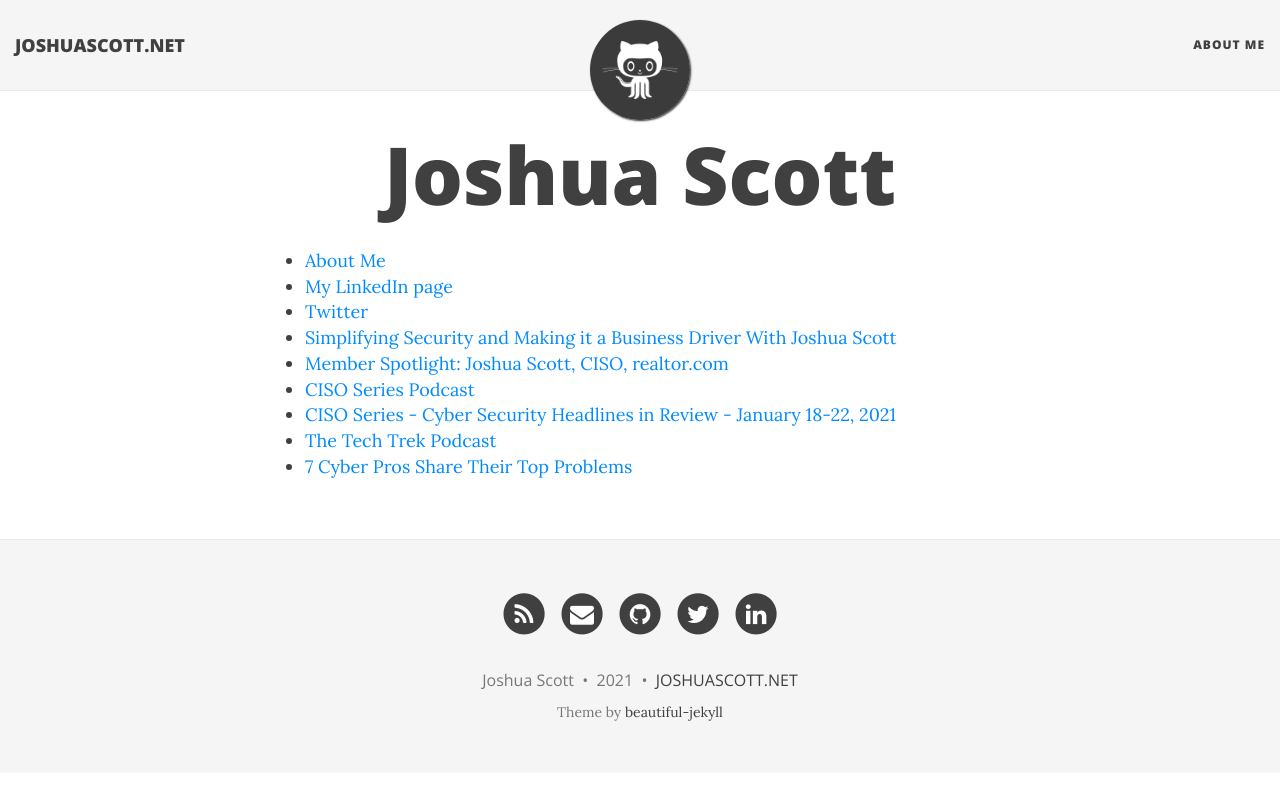
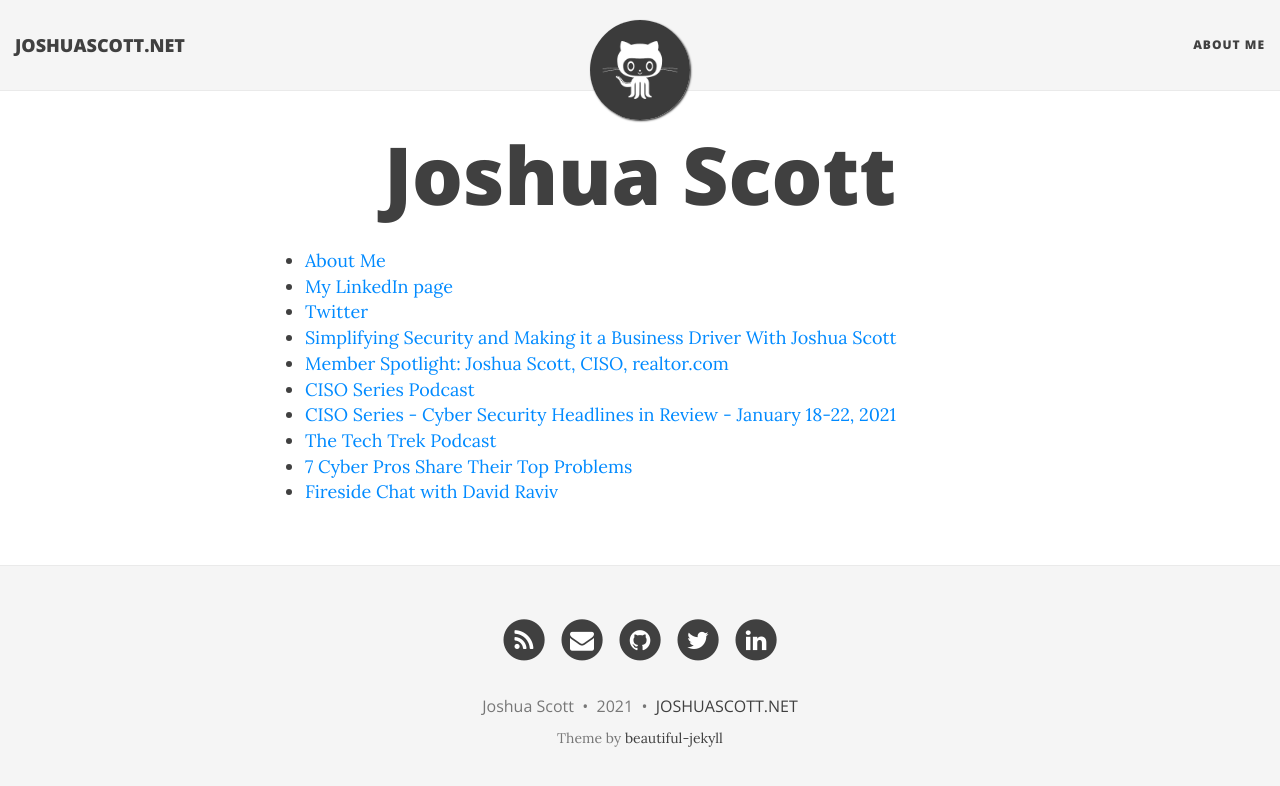
Before and after one commit to joshuascott94/joshuascott94.github.io, a Jekyll site: the page built from index.md, in a window 1280 px wide. Shown: the top 786 px of the page. Built offline with Jekyll 4.4.1, drawn with Linux system fonts in a browser that asks for light colours; nearby versions of some CDN libraries; library files that are not in the unit come from our copies; a script that is not in the unit is left out.

Commit message:
Update index.md

```diff
--- a/index.md
+++ b/index.md
@@ -12,3 +12,4 @@ title: Joshua Scott
 * [CISO Series - Cyber Security Headlines in Review - January 18-22, 2021](https://cisoseries.com/cyber-security-headlines-week-in-review-january-18-22-2021/)
 * [The Tech Trek Podcast](https://anchor.fm/thetechtrek/episodes/Finding-a-small-pilot-project-to-start-shifting-security-left-and-becoming-more-of-an-engineering-based-security-team-with-CISO-Josh-Scott-eljjks)
 * [7 Cyber Pros Share Their Top Problems](https://www.boardish.io/7-cyber-pros-share-their-top-problems-with-the-cyber-budget-approval-process/)
+* [Fireside Chat with David Raviv](https://www.youtube.com/watch?v=uWHAMmd5PGE)
```
